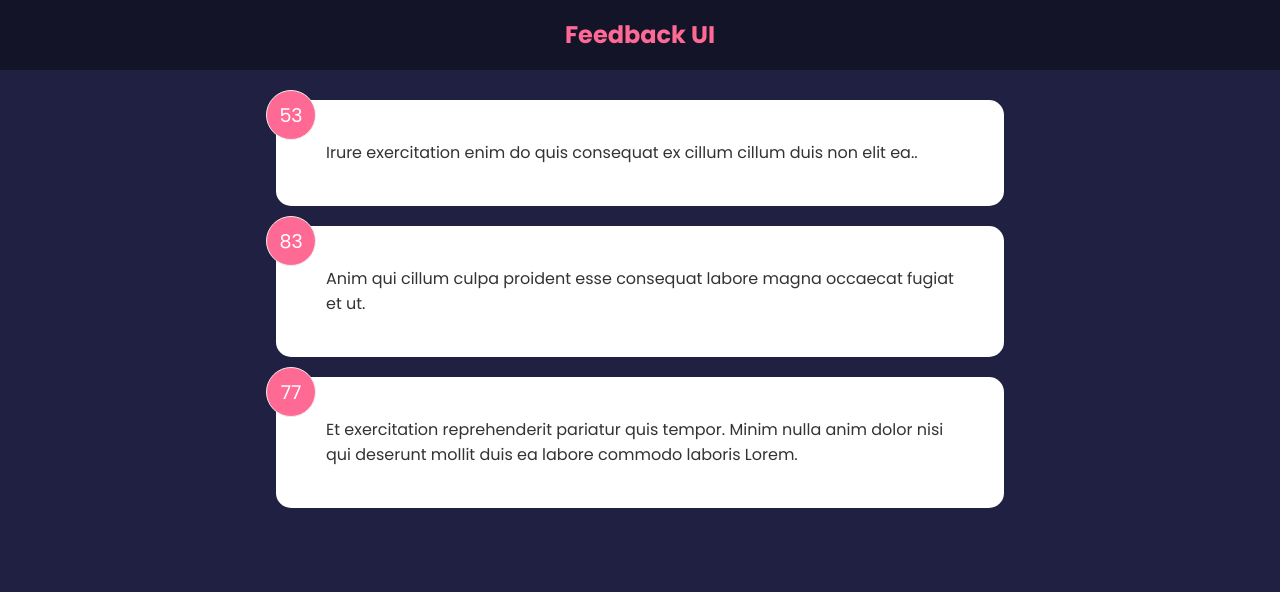
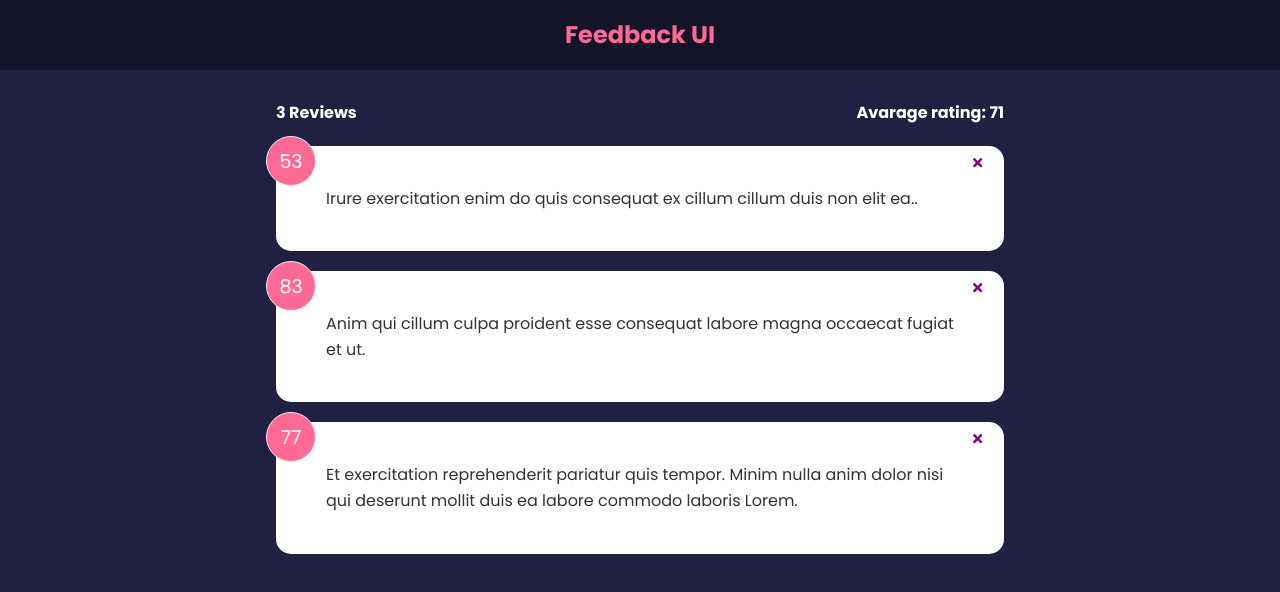
Before and after one commit to Giscard-Kubuya/reactjs_test, a React (Create React App) app: page / in a window 1280 px wide. Shown: the top 592 px of the page. Built offline with nearby package versions, Linux system fonts and the light colour scheme.

Commit message:
Stats of the item

```diff
--- a/package.json
+++ b/package.json
@@ -8,6 +8,7 @@
     "@testing-library/user-event": "^13.5.0",
     "react": "^18.2.0",
     "react-dom": "^18.2.0",
+    "react-icons": "^4.6.0",
     "react-scripts": "5.0.1",
     "web-vitals": "^2.1.4"
   },
--- a/src/App.js
+++ b/src/App.js
@@ -1,19 +1,29 @@
 import React from 'react';
 import Header from './components/Header';
+import FeedbackStats from './components/FeedbackStats';
 import FeedbackList from './components/FeedbackList';
 import './index.css';
 import { useState } from 'react';
 import FeedbackData from './data/FeedbackData'
 
 
+
+
 function App() {
   const [feedback,setFeedback] = useState(FeedbackData);
+
+  const deleteFeedback = (id) =>{
+    if(window.confirm('Are you sure to delete this item?')){
+      setFeedback(feedback.filter((item)=>item.id!==id));
+    }
+  }
 
   return (
     <React.Fragment>
       <Header title="Hey guy" />
       <div className='container'>
-        <FeedbackList feedback={feedback}/>
+        <FeedbackStats feedback={feedback}/>
+        <FeedbackList feedback={feedback} handleDelete={deleteFeedback}/>
       </div>
 
     </React.Fragment>
--- a/src/components/FeedbackItem.jsx
+++ b/src/components/FeedbackItem.jsx
@@ -1,10 +1,12 @@
 import Card from './shared/Card';
 import PropTypes from 'prop-types';
+import {FaTimes} from 'react-icons/fa';
 
-const FeedbackItem = ({item})=>{
+const FeedbackItem = ({item,handleDelete})=>{
     return (
         <Card>
             <div className="num-display">{item.rating}</div>
+            <button className='close' onClick={()=>handleDelete(item.id)}><FaTimes color='purple'/></button>
             <div className="text-display">
                 {item.text}
             </div>
--- a/src/components/FeedbackList.jsx
+++ b/src/components/FeedbackList.jsx
@@ -1,14 +1,14 @@
 import FeedbackItem from "./FeedbackItem";
 import PropTypes from "prop-types";
 
-const FeedbackList = ({ feedback }) => {
+const FeedbackList = ({ feedback,handleDelete }) => {
   if (!feedback || feedback.length === 0) {
     return <p>No feedback yet</p>;
   }
   return (
     <div className="feedback-list">
       {feedback.map((item) => (
-        <FeedbackItem key={`${item.id}-${item.rating}`} item={item} />
+        <FeedbackItem key={`${item.id}-${item.rating}`} handleDelete={handleDelete} item={item} />
       ))}
     </div>
   );
--- /dev/null
+++ b/src/components/FeedbackStats.jsx
@@ -0,0 +1,15 @@
+const FeedbackStats = (props) => {
+    let avarage = props.feedback.reduce((acc,cur)=>{
+        return acc+cur.rating;
+    },0)/props.feedback.length;
+
+    avarage = avarage.toFixed(1).replace(/[.,]0$/,'');
+  return (
+    <div className="feedback-stats">
+        <h4>{props.feedback.length} Reviews</h4>
+        <h4>Avarage rating: {isNaN(avarage)?0:avarage}</h4>
+    </div>
+  );
+}
+
+export default FeedbackStats;
```
Also changed, not shown: 1 other file (tests, documents, lock files or other folders).
